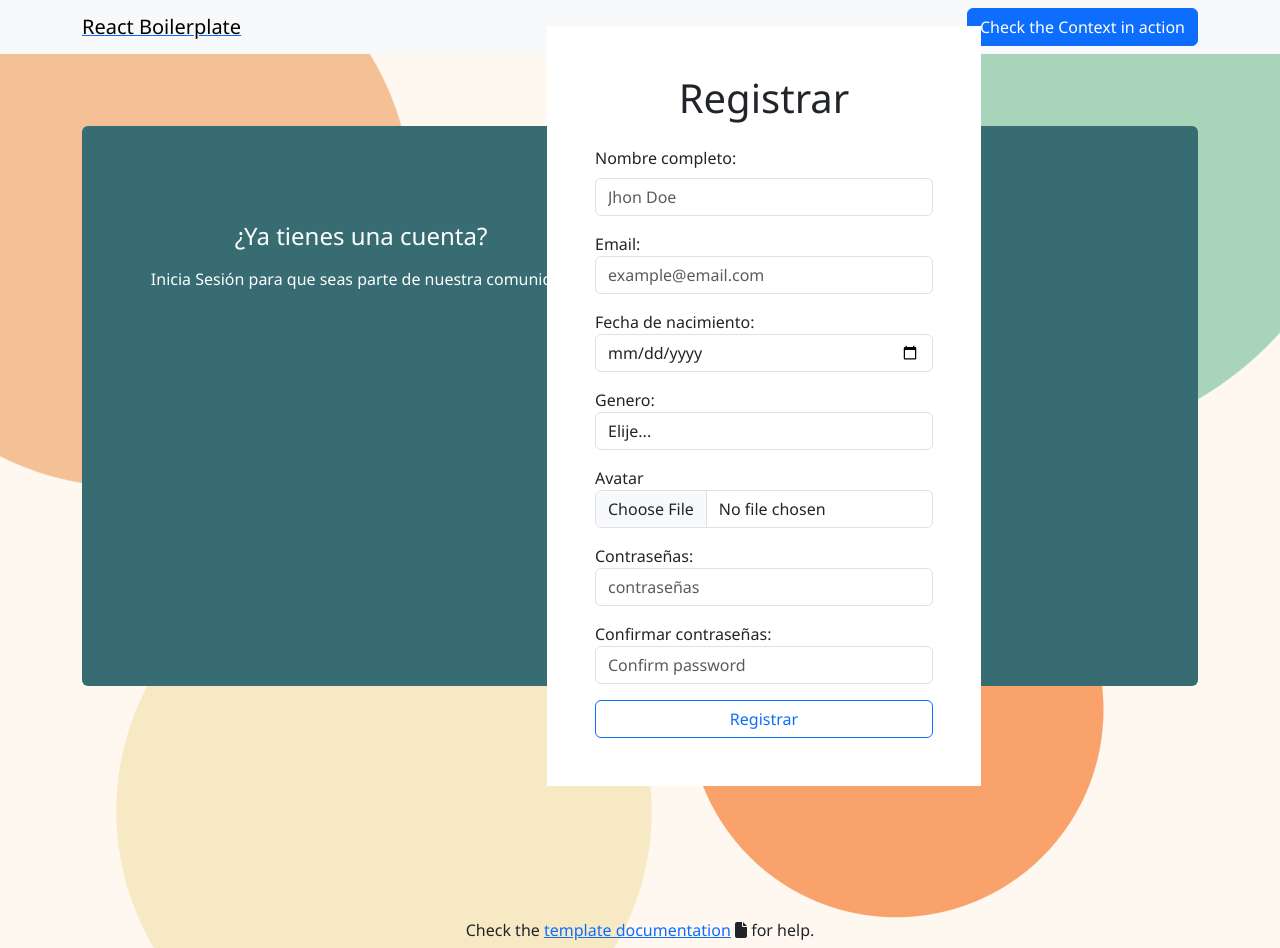
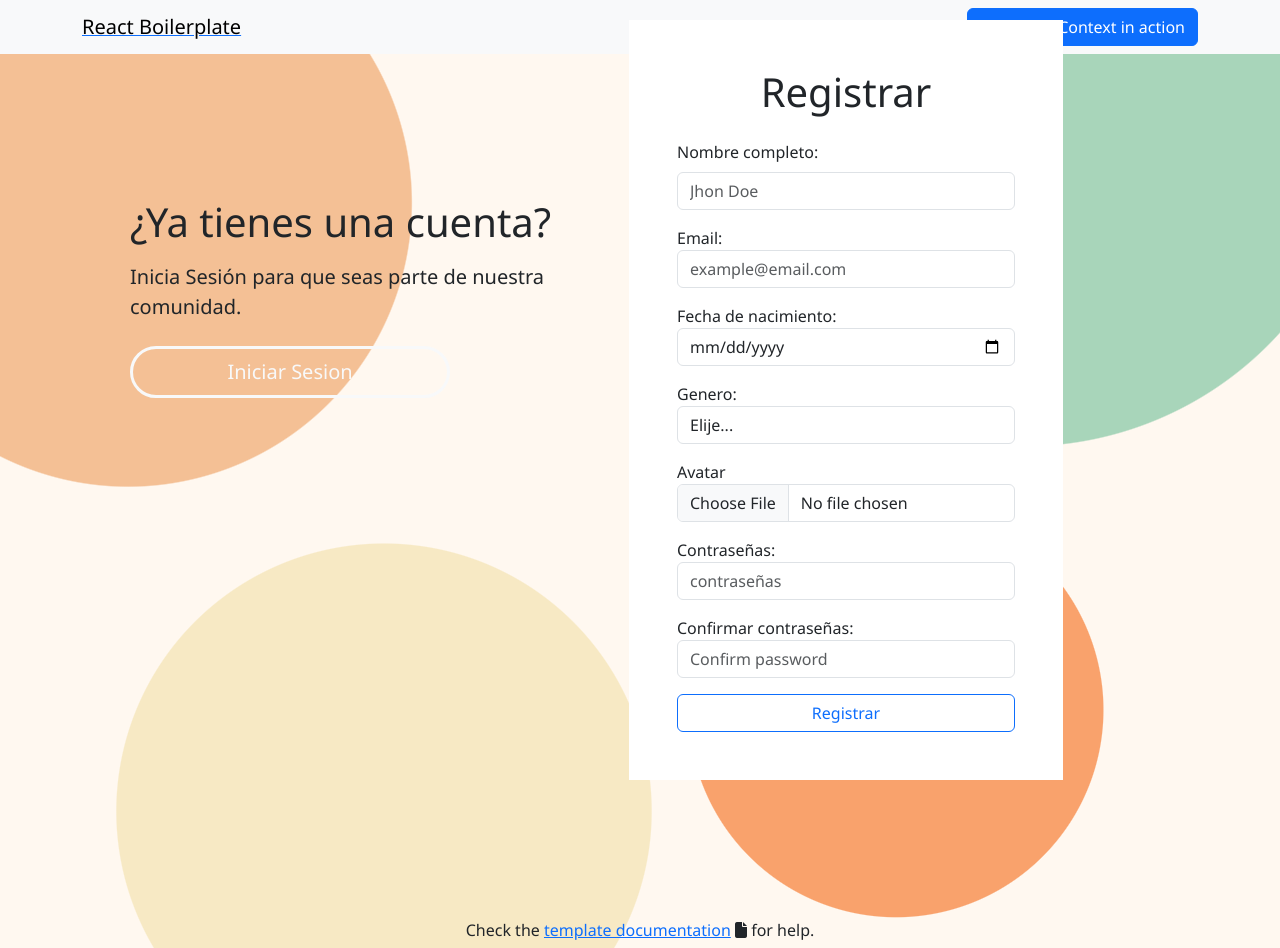
Before and after one commit to 4GeeksAcademy/final-project-group2-59, a React app: page /register in a window 1280 px wide. Shown: the top 948 px of the page. Built offline with nearby package versions, Linux system fonts and the light colour scheme; no server answers.

Commit message:
cambios a el front

```diff
--- a/src/front/pages/Register.jsx
+++ b/src/front/pages/Register.jsx
@@ -2,6 +2,7 @@ import { useState, useRef } from "react"
 import { useNavigate } from "react-router-dom"
 import { Toaster, toast } from "sonner"
 import "../styles/pages/./Register.css"
+import { Link } from "react-router-dom"
 
 const initialUser = {
     fullname: "",
@@ -97,17 +98,18 @@ export const Register = () => {
     return (
         <div className="container vh-100 d-flex flex-column mt-5">
             <Toaster position="top-center" />
-            <div className="container-blue container-fluid position-relative mt-4 rounded">
-                <div className="position-absolute top-0 start-0 h-100 w-50 d-none d-md-flex justify-content-center text-white">
-                    <div className="text-center">
+            <div className="d-flex">
+                <div className="">
+                    <div className="">
 
-                        {/* Texto y botón */}
-                        <div className="mt-5 pt-5">
-                            <h4 className="mb-3">¿Ya tienes una cuenta?</h4>
-                            <p className="mb-4">
-                                Inicia Sesión para que seas parte de nuestra comunidad
+                        <div className="mt-5 pt-5 d-none d-lg-block">
+                            <h1 className="mb-3 ms-5">¿Ya tienes una cuenta?</h1>
+                            <p className="mb-4 ms-5 fs-5">
+                                Inicia Sesión para que seas parte de nuestra <br /> comunidad.
                             </p>
-
+                            <div className="ms-5">
+                                <Link className="boton-iniciar-sesion btn btn-outline-light rounded-5 btn-lg border-3">Iniciar Sesion</Link>
+                            </div>
                         </div>
                     </div>
                 </div>
--- a/src/front/styles/pages/Register.css
+++ b/src/front/styles/pages/Register.css
@@ -17,3 +17,7 @@ body {
     height: 70vh;
     background-color: #376c73;
 }
+
+.boton-iniciar-sesion {
+  width: 20rem;
+}
```
Also changed, not shown: 1 other file.
